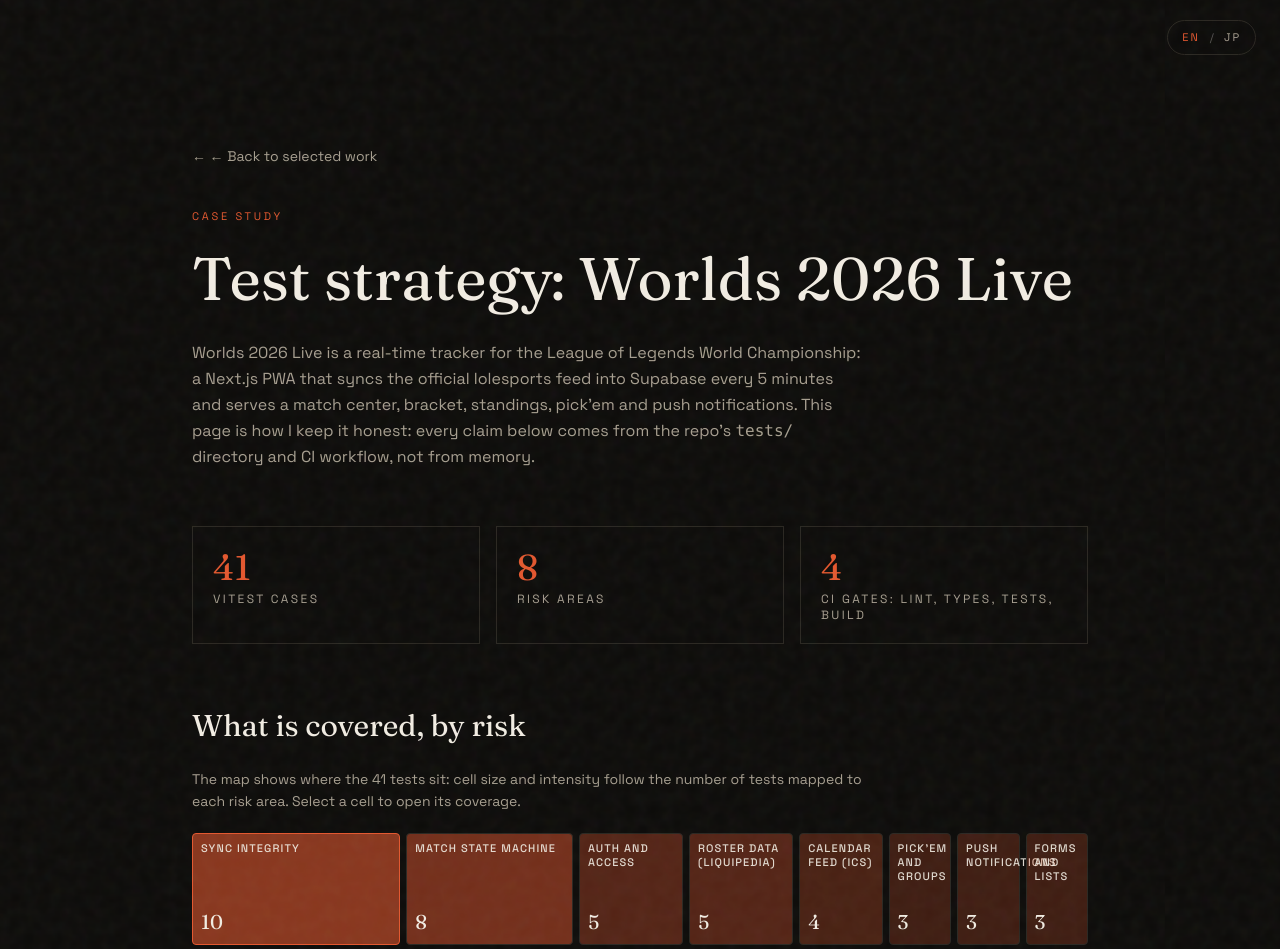
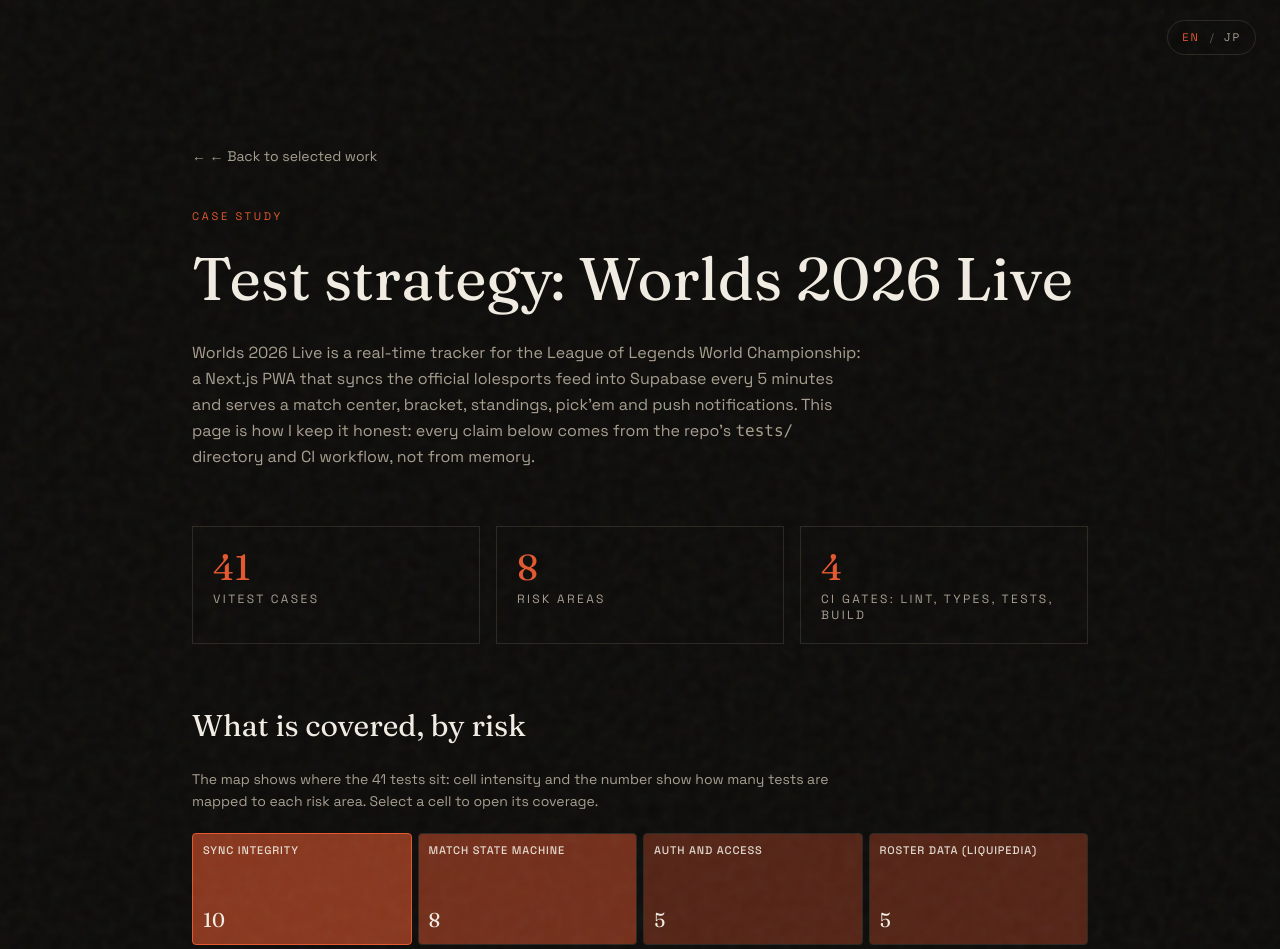
Before and after one commit to hyderoo/portfolio, a Next.js app: page /strategy in a window 1280 px wide. Shown: the top 949 px of the page. Built offline with nearby package versions, Linux system fonts and the light colour scheme; no server answers.

Commit message:
Fix risk map squeeze on narrow screens

```diff
--- a/src/components/RiskMap.tsx
+++ b/src/components/RiskMap.tsx
@@ -103,7 +103,7 @@
 ];
 
 const MAP =
-  "The map shows where the 41 tests sit: cell size and intensity follow the number of tests mapped to each risk area. Select a cell to open its coverage.";
+  "The map shows where the 41 tests sit: cell intensity and the number show how many tests are mapped to each risk area. Select a cell to open its coverage.";
 
 const maxCount = Math.max(...areas.map((a) => a.count));
 
@@ -117,8 +117,7 @@
         <T>{MAP}</T>
       </p>
       <div
-        className="mt-5 grid gap-1.5"
-        style={{ gridTemplateColumns: areas.map((a) => `${a.count}fr`).join(" ") }}
+        className="risk-grid mt-5 grid grid-cols-2 gap-1.5 sm:grid-cols-4"
         aria-label={t("Risk areas by test coverage")}
       >
         {areas.map((a) => {
@@ -129,12 +128,12 @@
               onClick={() => setOpen(active ? null : a.name)}
               aria-pressed={active}
               aria-label={t("{name}, {count} tests", { name: t(a.name), count: a.count })}
-              className={`flex h-24 min-w-0 flex-col justify-between rounded-sm border p-2 text-left transition-colors sm:h-28 ${
+              className={`flex h-24 min-w-0 flex-col justify-between rounded-sm border p-2.5 text-left transition-colors sm:h-28 ${
                 active ? "border-accent" : "border-line hover:border-accent/50"
               }`}
               style={{ backgroundColor: `rgba(228, 87, 46, ${0.08 + (a.count / maxCount) * 0.5})` }}
             >
-              <span className="text-[10px] font-medium uppercase leading-tight tracking-[0.1em] break-words text-ink/90 sm:text-[11px]">
+              <span className="text-[10px] font-medium uppercase leading-tight tracking-[0.08em] break-words text-ink/90 sm:text-[11px]">
                 <T>{a.name}</T>
               </span>
               <span className="font-display text-lg text-ink sm:text-xl">{a.count}</span>
--- a/src/lib/ja/c.ts
+++ b/src/lib/ja/c.ts
@@ -128,8 +128,8 @@
     "ライブフィードのスキーマが実際に変わった場合は、同期の実行時にしか検知できません。同期のテストは、実際のAPIではなく、記録したフィクスチャで動作を固定しています。",
   "The tests themselves": "テストコード本体",
   // risk map
-  "The map shows where the 41 tests sit: cell size and intensity follow the number of tests mapped to each risk area. Select a cell to open its coverage.":
-    "このマップは41件のテストの配分を示しています。セルの大きさと濃さは、各リスク領域に割り当てたテスト数に比例します。セルを選ぶと、そのカバー範囲が開きます。",
+  "The map shows where the 41 tests sit: cell intensity and the number show how many tests are mapped to each risk area. Select a cell to open its coverage.":
+    "このマップは41件のテストの配分を示しています。セルの濃さと数字は、各リスク領域に割り当てたテスト数を表します。セルを選ぶと、そのカバー範囲が開きます。",
   "Risk areas by test coverage": "テストカバレッジ別のリスク領域",
   "{name}, {count} tests": "{name}、{count}件のテスト",
   "{count} tests": "{count}件のテスト",
```
